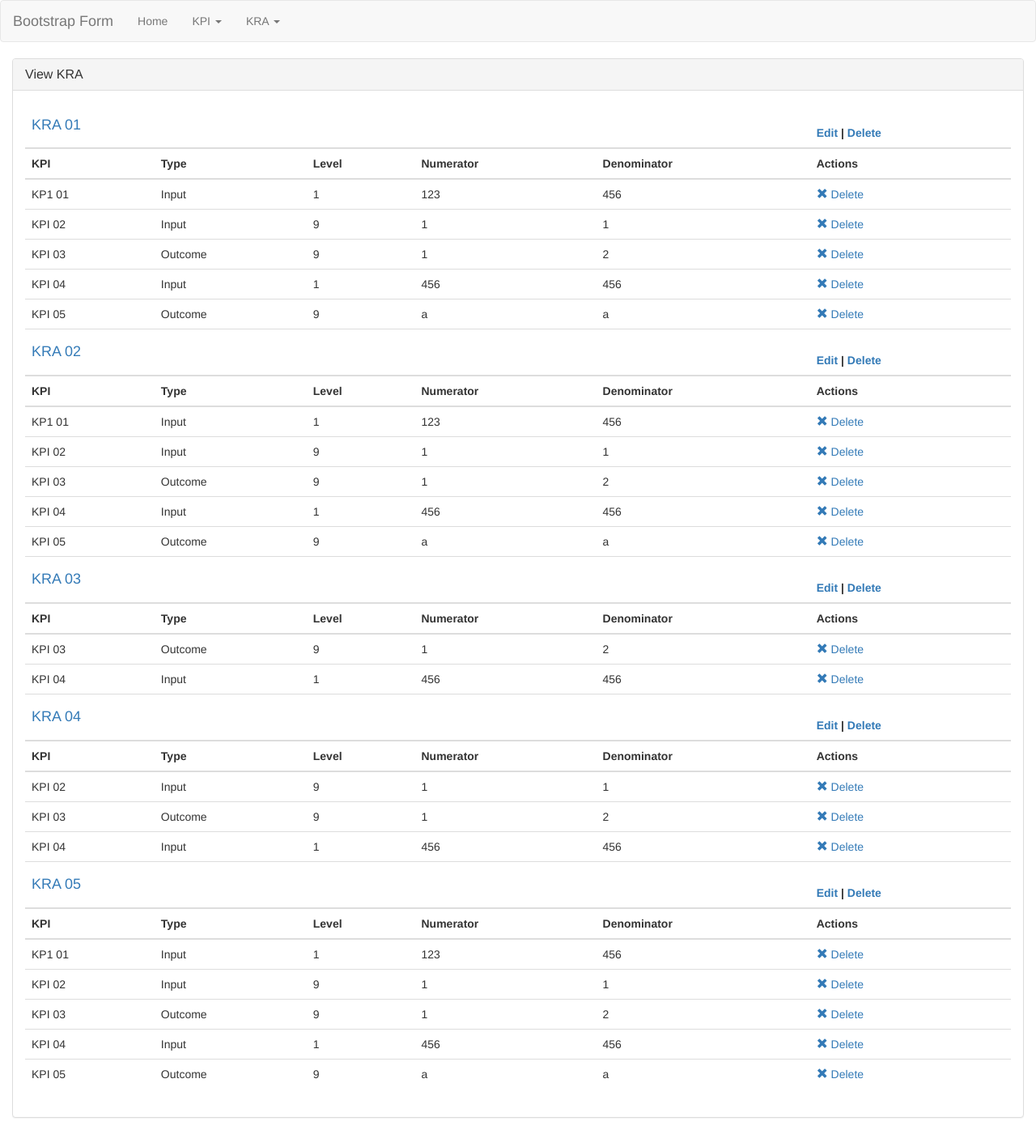
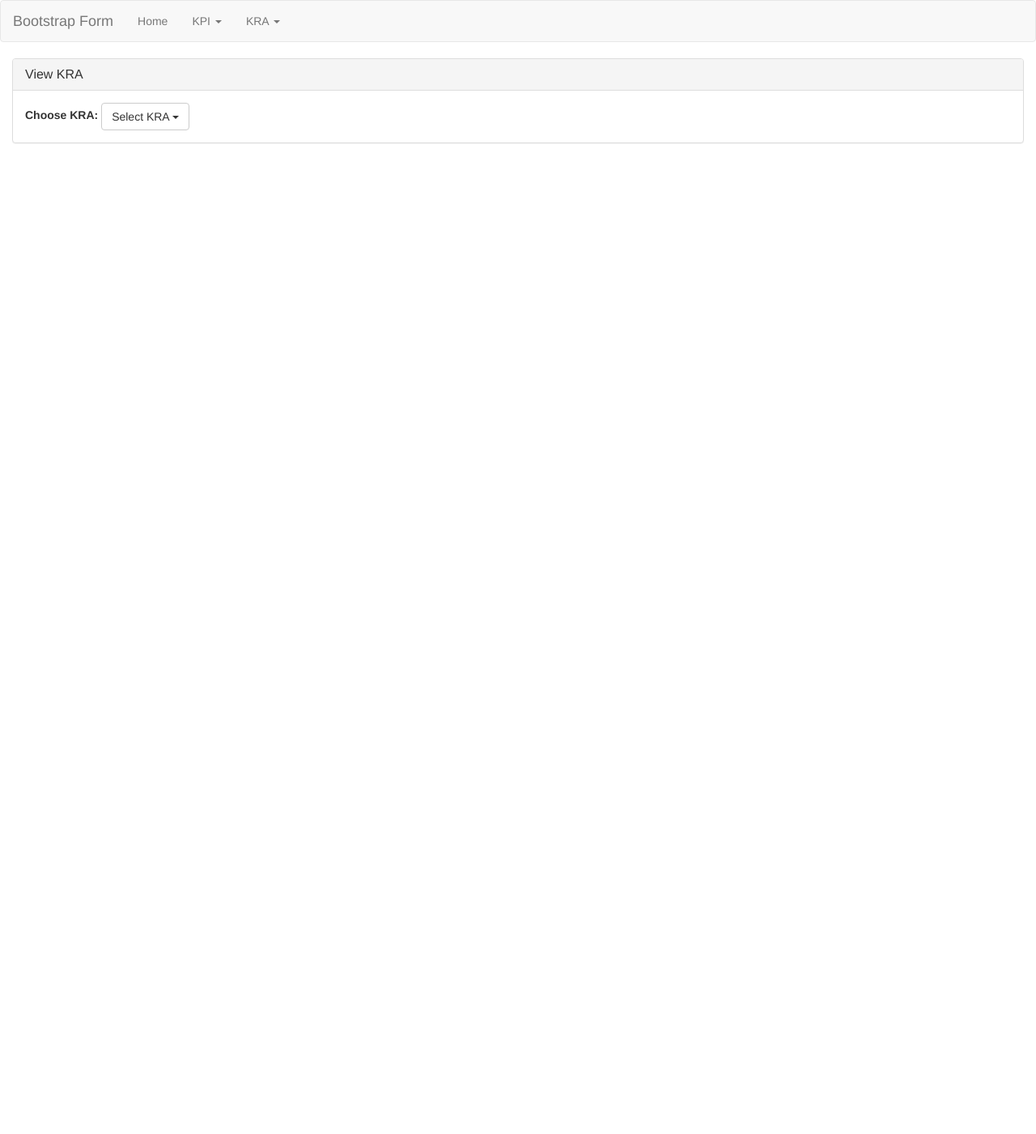
Before and after one commit to umairqamar/CodeIgniter, a CodeIgniter app: page /database/index.php/form/index in a window 1280 px wide. Shown: the whole page at 81% size. After the commit the page ends 177 px from the top, so only its background shows below. Run offline with CodeIgniter, Linux system fonts and the light colour scheme; data comes from the database, SQL or seed files in the repository.

Commit message:
UI change in View KRA

```diff
--- a/application/controllers/Form.php
+++ b/application/controllers/Form.php
@@ -14,7 +14,8 @@ class Form extends CI_Controller {
 
     public function index()
     {
-       $this->view_kra();
+
+       $this->view_kra($id = NULL);
 
 
     }
@@ -200,12 +201,19 @@ class Form extends CI_Controller {
 
     }
 
-    public function view_kra(){
+    public function view_kra($id){
+
         $data = array();
         $data['title'] = "View KRA";
-        $data['kra'] = $this->My_model->get_kra();
+        $data['kra'] = $this->My_model->get_kra_list();
+
+        if (isset($id) && !is_null($id) && is_numeric($id)){
+            $data['kra_detail'] = $this->My_model->get_kra_where($id);
+        }
 
         $this->load->view('kra/view_kra',$data);
+
+
     }
 
     public function detail_kra($id){
@@ -260,7 +268,7 @@ class Form extends CI_Controller {
     public function delete_kra($id){
         $this->My_model->delete_kra($id);
         $this->session->set_flashdata('message', 'Record deleted successfully');
-        redirect('form/view_kra');
+        redirect('form/view_kra/NULL');
     }
 
     //This will delete a single KPI in a KRA
--- a/application/models/my_model.php
+++ b/application/models/my_model.php
@@ -80,6 +80,14 @@ class My_model extends CI_Model {
 
     }
 
+    //Return details of KRAs
+    public function get_kra_list(){
+        $this->db->from('kra');
+        $this->db->order_by("code", "asc");
+        return $this->db->get();
+    }
+
+    //Return Detailed KRA with list of KPIs in each KRA
     public function get_kra(){
 
         //$this->db->select('kpi_id,kpi_description,type,level,p_category,num,denom,category,description');
@@ -98,16 +106,14 @@ class My_model extends CI_Model {
 
 
     public function get_kra_where($id){
-        //$this->db->select('kra_id,code,description,kpi_id,type,level,p_category,num,denom');
-        $this->db->select('kra_id,kra.code,kra.description,kpi_kra.id,kpi.kpi_id,kpi.`type`,kpi.`level`,kpi.p_category,kpi.num,kpi.denom,kpi_category.category');
         $this->db->from('kra');
         $this->db->join('kpi_kra', 'kpi_kra.kra = kra.kra_id');
-        $this->db->join('kpi', 'kpi.kpi_id = kpi_kra.kpi');
-        $this->db->join('kpi_category', 'kpi.p_category = kpi_category.kpi_cat_id');
-        $this->db->where('kra_id',$id);
-        $kpi = $this->db->get()->result_array();
+        $this->db->join('kpi', 'kpi_kra.kpi = kpi.kpi_id');
+        $this->db->where('kra_id', $id);
+        $this->db->order_by("code", "asc");
 
-        return $kpi;
+        return $this->db->get();
+
         //return $kpi = $kpi[0];
 
     }
@@ -169,7 +175,7 @@ class My_model extends CI_Model {
         $this->db->from('kra');
         $this->db->join('kpi_kra', 'kpi_kra.kra = kra.kra_id');
         $this->db->where('kra_id',$kra);
-        $kpi_list = $this->db->get()->result_array();
+        $kpi_list = $this->db->get();
 
         return $kpi_list ;
 
--- a/application/views/_footer.php
+++ b/application/views/_footer.php
@@ -1,3 +1,8 @@
+<script type="text/javascript">
+    function goBack() {
+        window.history.back();
+    }
+</script>
 <script src="<?php echo base_url();?>assets/js/jquery-3.1.1.min.js"></script>
 <script src="<?php echo base_url();?>assets/js/bootstrap.min.js"></script>
 <!--Select2-->
--- a/application/views/kra/view_kra.php
+++ b/application/views/kra/view_kra.php
@@ -1,7 +1,7 @@
 <?php include(VIEWPATH."_header.php") ?>
 <div class="container-fluid">
     <div class="row">
-        <div class="col-md-12 " >
+        <div class="col-md-12" >
 
             <div class="panel panel-default">
                 <div class="panel-heading">
@@ -29,46 +29,37 @@
                         <?php
                     }
                     ?>
-                    <table class="table table">
 
-                        <?php if($kra->result_id->num_rows > 0){
-                            $h1 = NULL;
-                            foreach($kra->result() as $u){
-                                if($h1 <> $u->code) { ?>
-                                <thead>
-                                <tr>
-                                    <th colspan="5"><a href="<?php echo site_url("/form/detail_kra/".$u->kra_id) ?>" ><h4><?php echo $u->code?></h4></a> <p class="help-block"><?php echo $u->description;?></p> </th>
-                                    <th>
-<!--                                        <a href="--><?php //echo site_url("/form/detail_kra/".$u->kra_id) ?><!--" >Details</a> |-->
-                                        <a href="<?php echo site_url("/form/edit_kra/".$u->kra_id) ?>" >Edit</a> |
-                                        <a href="<?php echo site_url("/form/delete_kra/".$u->kra_id); ?>" onclick="return confirm('Are you sure you want to delete this KRA?')">Delete</a></th>
-                                </tr>
-                                <tr>
-                                    <th>KPI</th>
-                                    <th>Type</th>
-                                    <th>Level</th>
-                                    <th>Numerator</th>
-                                    <th>Denominator</th>
-                                    <th>Actions</th>
-                                </tr>
-                                <tr>
-                                    <td><?php echo $u->kpi_description;?></td>
-                                    <td><?php echo get_type($u->type);?></td>
-                                    <td><?php echo $u->level;?></td>
-                                    <td><?php echo $u->num;?></td>
-                                    <td><?php echo $u->denom;?></td>
-                                    <td>
-                                        <!--                                    <a href="--><?php //echo site_url("/form/edit_kra/".$k['kra_id']."/".$k['id']) ?><!--" >Edit</a> |-->
+                    <label>Choose KRA: </label>
 
-                                        <a href="<?php echo site_url("/form/delete_kpi_kra/".$u->kra_id."/".$u->kpi_id); ?>" onclick="return confirm('Are you sure you want to delete this KPI?')"><span class="glyphicon glyphicon-remove" aria-hidden="true"></span> Delete</a>
-                                    </td>
-                                </tr>
-                                </thead>
-                                <tbody>
-                                <?php
-                                    $h1 = $u->code;
-                                }
-                                else{ ?>
+                    <div class="btn-group">
+                        <!-- Single button -->
+                        <div class="btn-group">
+                            <button type="button" class="btn btn-default dropdown-toggle" data-toggle="dropdown" aria-haspopup="true" aria-expanded="false">
+                                Select KRA <span class="caret"></span>
+                            </button>
+                        <ul class="dropdown-menu">
+                            <?php
+                             if ($kra->result_id->num_rows >0){
+                                 foreach ($kra->result() as $k) { ?>
+                                     <li><a href="<?php echo site_url("/form/view_kra/".$k->kra_id) ?>"><?php echo $k->code?></a></li>
+                                 <?php
+                                 }
+                             }
+                            ?>
+                        </ul>
+                        </div>
+                    </div>
+
+
+
+                    <?php if($this->uri->segment(3) && is_numeric($this->uri->segment(3)) && !is_null($this->uri->segment(3))){ ?>
+                        <h4><?php echo $kra_detail->result()['0']->code;?></h4>
+                        <p class="help-block"><?php echo $kra_detail->result()['0']->description;?></p>
+                        <table class="table table">
+
+                            <?php if($kra_detail->result_id->num_rows > 0){
+                                foreach($kra_detail->result() as $u){ ?>
                                     <tr>
                                         <td><?php echo $u->kpi_description;?></td>
                                         <td><?php echo get_type($u->type);?></td>
@@ -76,41 +67,33 @@
                                         <td><?php echo $u->num;?></td>
                                         <td><?php echo $u->denom;?></td>
                                         <td>
-                                            <!--                                    <a href="--><?php //echo site_url("/form/edit_kra/".$k['kra_id']."/".$k['id']) ?><!--" >Edit</a> |-->
-
                                             <a href="<?php echo site_url("/form/delete_kpi_kra/".$u->kra_id."/".$u->kpi_id); ?>" onclick="return confirm('Are you sure you want to delete this KPI?')"><span class="glyphicon glyphicon-remove" aria-hidden="true"></span> Delete</a>
                                         </td>
                                     </tr>
-                                <?php
+                                    <?php
                                 }
                                 ?>
                                 <?php
                             }
-                        }
 
-                        ?>
-                        </tbody>
-                    </table>
-<!--                    <button onclick="goBack()" name="btn_back"  class="btn btn-default pull-left">Back</button>-->
-                </div>
+                            ?>
+                            </tbody>
+                        </table>
+
+                        <div class="btn-group pull-right" role="group" >
+                            <a href="<?php echo site_url("/form/add_kra/")?>" type="button" class="btn btn-default">Add KRA</a>
+                            <a href="<?php echo site_url("/form/edit_kra/".$kra_detail->result()['0']->kra_id)?>" type="button" class="btn btn-default">Edit KRA</a>
+                            <a href="<?php echo site_url("/form/delete_kra/".$kra_detail->result()['0']->kra_id)?>" type="button" class="btn btn-default" onclick="return confirm('Are you sure you want to delete this KRA?')">Delete KRA</a>
+                        </div>
+
+                        <?php
+                    }?>
+            </div>
+
+        </div>
+    </div>
+</div>
 
 
 
-            </div>
-
-        </div>
-
-
-    </div>
-</div>
-
-<script type="text/javascript">
-    function goBack() {
-        window.history.back();
-    }
-
-
-
-</script>
-
 <?php include(VIEWPATH."_footer.php") ?>
--- a/application/views/navbar.php
+++ b/application/views/navbar.php
@@ -20,7 +20,7 @@
                 <a class="dropdown-toggle" data-toggle="dropdown" href="<?php echo base_url()."form/view_kra";?>">KRA
                     <span class="caret"></span></a>
                 <ul class="dropdown-menu">
-                    <li><a href="<?php echo base_url()."form/view_kra";?>">View KRAs</a></li>
+                    <li><a href="<?php echo base_url()."form/view_kra/NULL";?>">View KRAs</a></li>
                     <li><a href="<?php echo base_url()."form/add_kra";?>">Add KRA</a></li>
                 </ul>
             </li>
```
Also changed, not shown: application/views/kra/view_kra_detail.php (added, +59 -0 lines).
